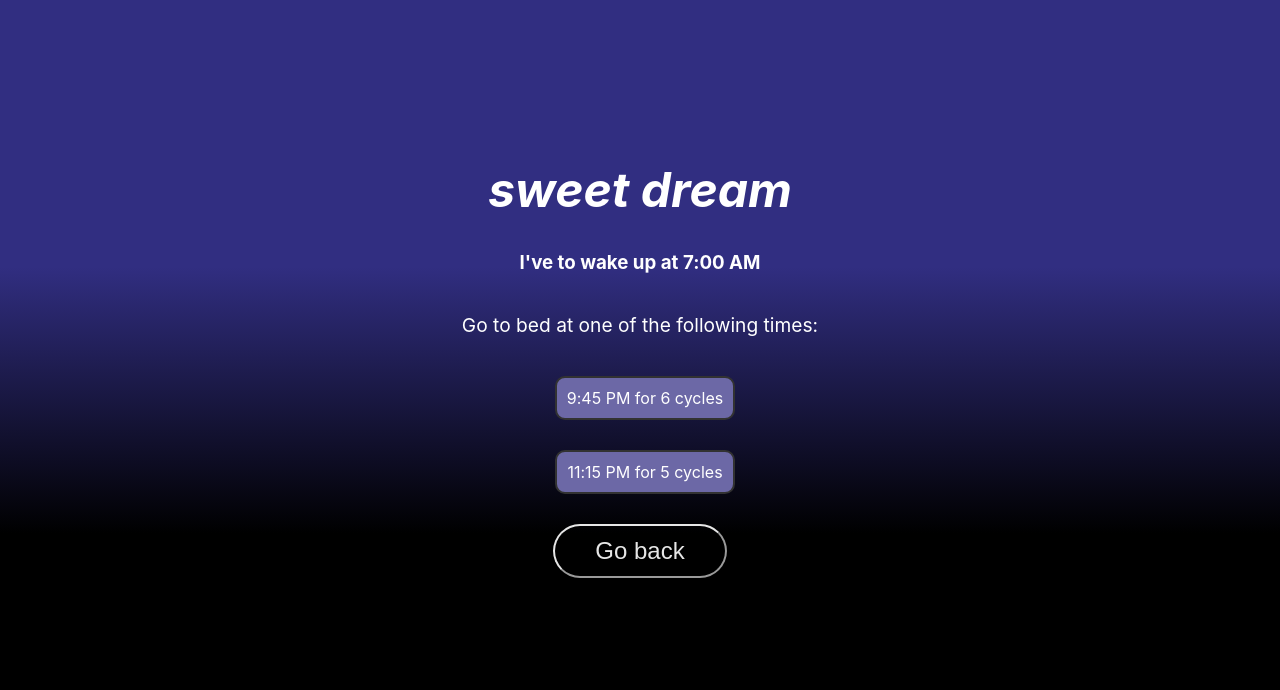
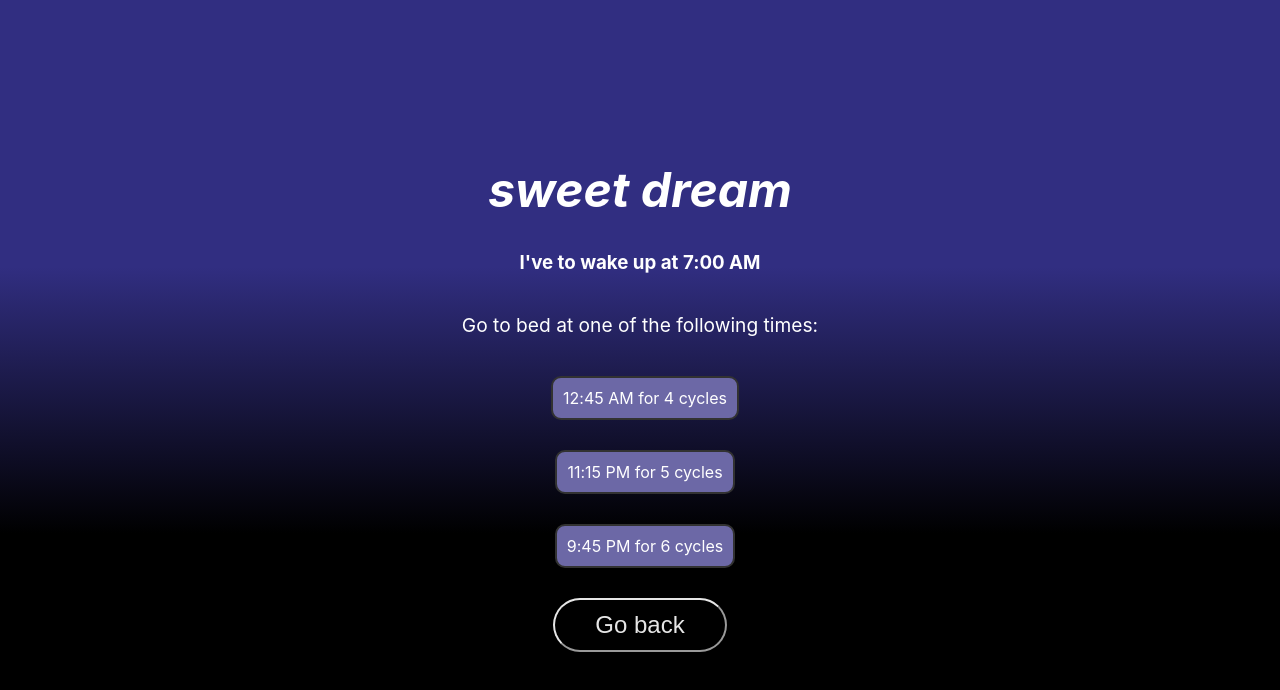
Before and after one commit to juanjosevega99/sweet-dreams, a React (Vite) app: page / in a window 1280 px wide. Both pictures are taken after a click on the button "Go". Shown: the top 690 px of the page. Built offline with nearby package versions, Linux system fonts and the light colour scheme.

Commit message:
chore: add new box with the time for 4 cycles

```diff
--- a/src/components/SleepNow.tsx
+++ b/src/components/SleepNow.tsx
@@ -20,6 +20,7 @@ export function SleepNow({ goBack }: any) {
       .padStart(2, "0")} ${sleepAmPm}`;
   }
 
+  const fourCycles = findWakeUpTime(4);
   const fiveCycles = findWakeUpTime(5);
   const sixCycles = findWakeUpTime(6);
 
@@ -29,6 +30,7 @@ export function SleepNow({ goBack }: any) {
       <p>Sleep now, wake up at:</p>
 
       <div className="box-times">
+        <div className="time">{fourCycles} for 4 cycles</div>
         <div className="time">{fiveCycles} for 5 cycles</div>
         <div className="time">{sixCycles} for 6 cycles</div>
       </div>
--- a/src/components/WakeUp.tsx
+++ b/src/components/WakeUp.tsx
@@ -41,8 +41,9 @@ export function WakeUp({
     return `${sleepHour}:${sleepMinute} ${sleepAmPm}`;
   }
 
+  const fourCycles = findTimeInCycles(4);
+  const fiveCycles = findTimeInCycles(5);
   const sixCycles = findTimeInCycles(6);
-  const fiveCycles = findTimeInCycles(5);
   const selectedMinuteString = selectedMinute.toString().padStart(2, "0");
 
   return (
@@ -54,8 +55,9 @@ export function WakeUp({
       <p>Go to bed at one of the following times:</p>
 
       <div className="box-times">
+        <div className="time">{fourCycles} for 4 cycles</div>
+        <div className="time">{fiveCycles} for 5 cycles</div>
         <div className="time">{sixCycles} for 6 cycles</div>
-        <div className="time">{fiveCycles} for 5 cycles</div>
       </div>
 
       <input
```
